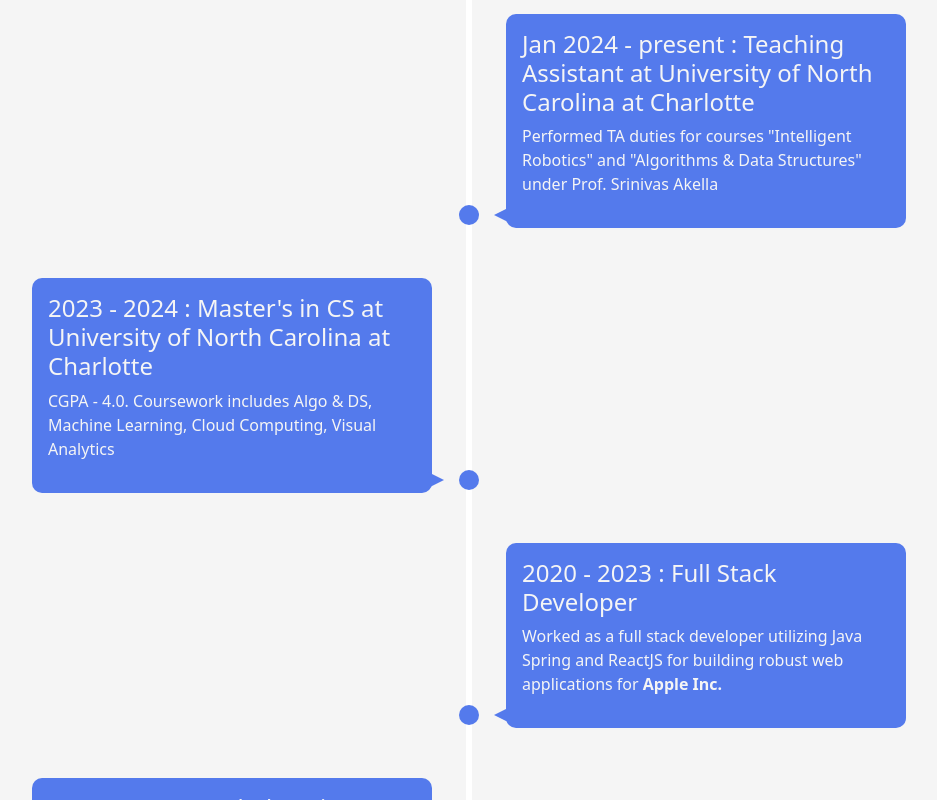
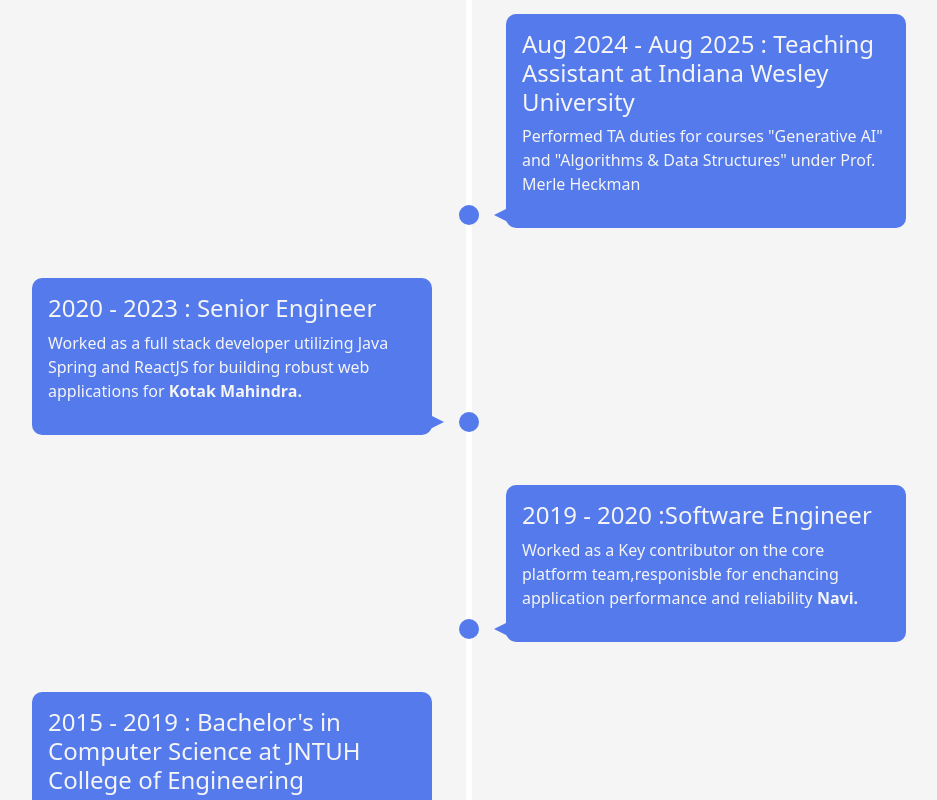
Before and after one commit to HaswanthReddyK/portfolio, a React (Create React App) app: page / in a window 1280 px wide. Shown: the part 1820-2620 px from the top of the page, without its empty margins (187-1124 px from the left). Built offline with nearby package versions, Linux system fonts and the light colour scheme.

Commit message:
Update workExp.js

```diff
--- a/src/components/workExp.js
+++ b/src/components/workExp.js
@@ -8,26 +8,26 @@ class WorkExp extends Component{
                 <ul>
                     <li className="show">
                         <div>
-                            <h4>Jan 2024 - present : Teaching Assistant at University of North Carolina at Charlotte</h4>
-                            <p>Performed TA duties for courses "Intelligent Robotics" and "Algorithms & Data Structures" under Prof. Srinivas Akella</p>
+                            <h4>Aug 2024 - Aug 2025  : Teaching Assistant at Indiana Wesley University</h4>
+                            <p>Performed TA duties for courses "Generative AI" and "Algorithms & Data Structures" under Prof. Merle Heckman</p>
                         </div>
                     </li>
                     <li className="show">
                         <div>
-                            <h4>2023 - 2024 : Master's in CS at University of North Carolina at Charlotte</h4>
-                            <p>CGPA - 4.0. Coursework includes Algo & DS, Machine Learning, Cloud Computing, Visual Analytics</p>
+                            <h4>2020 - 2023 : Senior Engineer</h4>
+                            <p>Worked as a full stack developer utilizing Java Spring and ReactJS for building robust web applications for <span style={{fontWeight:"bold"}}>Kotak Mahindra.</span></p>
                         </div>
                     </li>
                     <li className="show">
                         <div>
-                            <h4>2020 - 2023 : Full Stack Developer</h4>
-                            <p>Worked as a full stack developer utilizing Java Spring and ReactJS for building robust web applications for <span style={{fontWeight:"bold"}}>Apple Inc.</span></p>
+                            <h4>2019 - 2020 :Software Engineer </h4>
+                            <p>Worked as a Key contributor on the core platform team,responisble for enchancing application performance and reliability <span style={{fontWeight:"bold"}}>Navi.</span></p>
                         </div>
                     </li>
                     <li className="show">
                         <div>
-                            <h4>2015 - 2020 : Bachelor's in Computer Science at JNTUH College of Engineering</h4>
-                            <p>Studied and obtained a dual degree that includes Bachelor's and Master's in Computer Science</p>
+                            <h4>2015 - 2019 : Bachelor's in Computer Science at JNTUH College of Engineering</h4>
+                            <p>Studied and obtained a degree that includes Bachelor's in Computer Science</p>
                         </div>
                     </li>
                 </ul>
```
